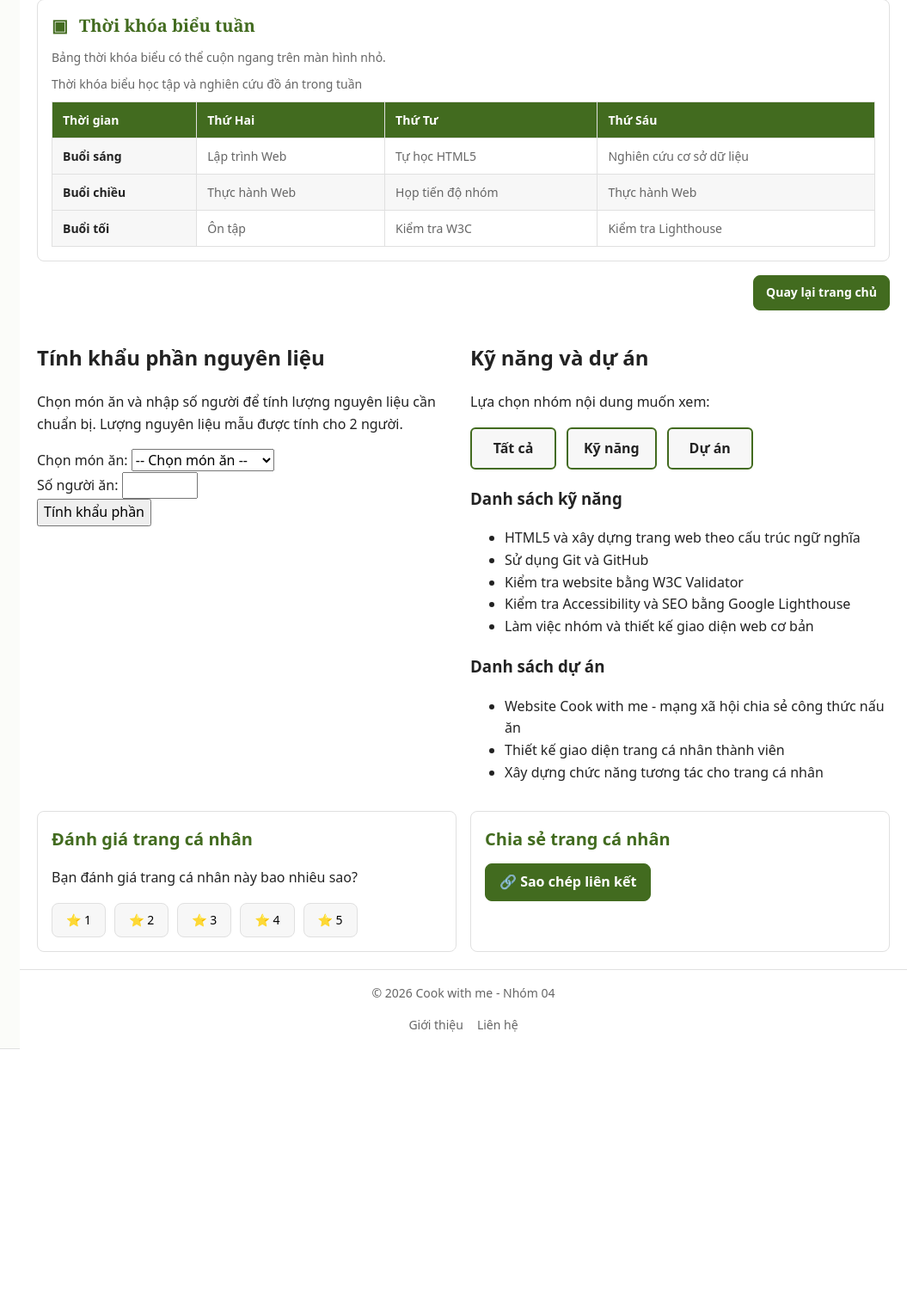
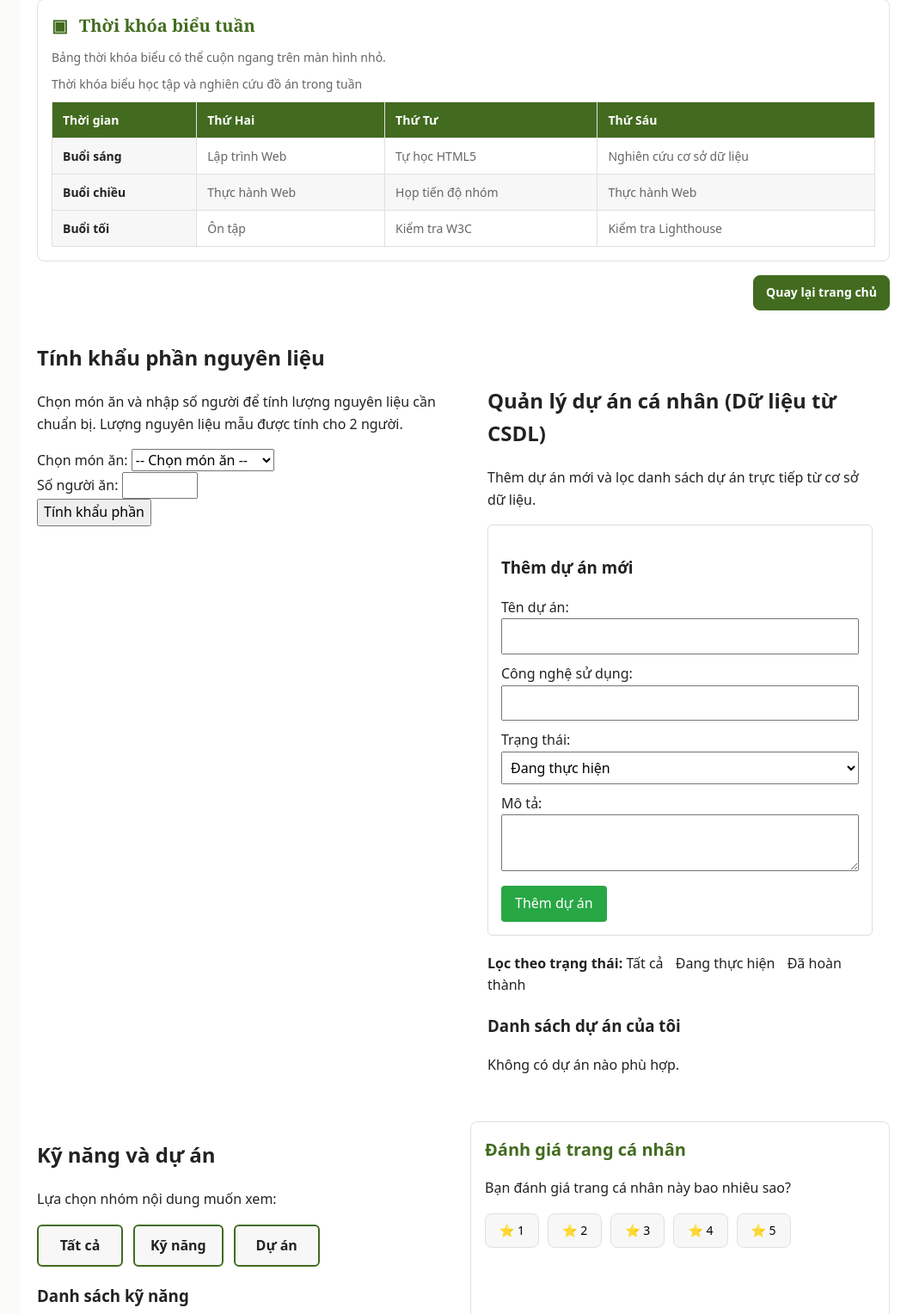
Before and after one commit to BaoHan210/ltweb-doan-nhom04, a PHP site: page /thanhvien/3120224096_lena/gioithieu.php in a window 1280 px wide. Shown: the part 1036-2564 px from the top of the page at 86% size, without its empty margins (225-1280 px from the left). Before the commit the page ends 2256 px from the top, so only its background shows below. Run offline with PHP 8.4, Linux system fonts and the light colour scheme; tables that the repository leaves empty or names only in its code hold one stand-in row (values such as "Sample post").

Commit message:
Hoan thien trang gioithieu.php va chuc nang CSDL - Le Thi A Na

```diff
--- a/thanhvien/3120224096_lena/gioithieu.php
+++ b/thanhvien/3120224096_lena/gioithieu.php
@@ -11,11 +11,20 @@ if (session_status() !== PHP_SESSION_ACTIVE) {
 }
 
 require_once __DIR__ . '/../../inc/config.php';
+if (!isset($pdo)) {
+    try {
+        $pdo = new PDO('mysql:host=localhost;dbname=ltweb_nhom04;charset=utf8mb4', 'root', '');
+        $pdo->setAttribute(PDO::ATTR_ERRMODE, PDO::ERRMODE_EXCEPTION);
+    } catch (PDOException $e) {
+        die('Kết nối CSDL thất bại: ' . $e->getMessage());
+    }
+}
 
 $tieuDe = 'Thông tin cá nhân - Lê Thị A Na';
 $trang = 'gioi-thieu';
 $goc = '../../';
 $customJS = 'thanhvien/3120224096_lena/js/canhan.js';
+$mssv = '3120224096'; // MSSV của bạn
 
 $congThuc = [
     'thit-kho' => [
@@ -95,6 +104,7 @@ $congThuc = [
     ]
 ];
 
+// Xử lý Form 1: Tính khẩu phần
 if (
     $_SERVER['REQUEST_METHOD'] === 'POST'
     && isset($_POST['tinh_khau_phan'])
@@ -149,10 +159,36 @@ if (
     exit;
 }
 
+// Xử lý Form CSDL mới: Thêm dự án cá nhân (tv_du_an_ca_nhan)
+if ($_SERVER['REQUEST_METHOD'] === 'POST' && isset($_POST['them_du_an'])) {
+    $tenDuAn = trim($_POST['ten_du_an'] ?? '');
+    $congNghe = trim($_POST['cong_nghe'] ?? '');
+    $trangThai = trim($_POST['trang_thai'] ?? '');
+    $moTa = trim($_POST['mo_ta'] ?? '');
+
+    if (!empty($tenDuAn) && !empty($congNghe) && !empty($trangThai)) {
+        $stmtInsert = $pdo->prepare("INSERT INTO tv_du_an_ca_nhan (mssv, ten_du_an, cong_nghe, trang_thai, mo_ta) VALUES (?, ?, ?, ?, ?)");
+        $stmtInsert->execute([$mssv, $tenDuAn, $congNghe, $trangThai, $moTa]);
+    }
+    header('Location: ' . $_SERVER['SCRIPT_NAME'] . '#quan-ly-du-an');
+    exit;
+}
+
 $khauPhanLoi = $_SESSION['khauPhanLoi'] ?? '';
 $khauPhanKetQua = $_SESSION['khauPhanKetQua'] ?? null;
 
 unset($_SESSION['khauPhanLoi'], $_SESSION['khauPhanKetQua']);
+
+// Lấy danh sách dự án từ CSDL có hỗ trợ lọc theo trạng thái
+$filterStatus = $_GET['trang_thai_loc'] ?? '';
+if (!empty($filterStatus)) {
+    $stmtDuAn = $pdo->prepare("SELECT * FROM tv_du_an_ca_nhan WHERE mssv = ? AND trang_thai = ? ORDER BY id DESC");
+    $stmtDuAn->execute([$mssv, $filterStatus]);
+} else {
+    $stmtDuAn = $pdo->prepare("SELECT * FROM tv_du_an_ca_nhan WHERE mssv = ? ORDER BY id DESC");
+    $stmtDuAn->execute([$mssv]);
+}
+$danhSachDuAn = $stmtDuAn->fetchAll();
 
 require_once __DIR__ . '/../../inc/header.php';
 ?>
@@ -461,6 +497,72 @@ require_once __DIR__ . '/../../inc/header.php';
     <?php endif; ?>
 </section>
 
+<!-- QUẢN LÝ DỰ ÁN CÁ NHÂN (2 Chức năng CSDL mới: Thêm & Lọc dự án) -->
+<section class="quan-ly-du-an" id="quan-ly-du-an" style="margin-top: 30px; padding: 20px; background: #fff; border-radius: 8px;">
+    <h2>Quản lý dự án cá nhân (Dữ liệu từ CSDL)</h2>
+    <p>Thêm dự án mới và lọc danh sách dự án trực tiếp từ cơ sở dữ liệu.</p>
+
+    <!-- Form thêm dự án mới -->
+    <form method="POST" action="#quan-ly-du-an" style="margin-bottom: 20px; padding: 15px; border: 1px solid #ddd; border-radius: 5px;">
+        <h3>Thêm dự án mới</h3>
+        <div style="margin-bottom: 10px;">
+            <label>Tên dự án:</label><br>
+            <input type="text" name="ten_du_an" required style="width: 100%; padding: 6px;">
+        </div>
+        <div style="margin-bottom: 10px;">
+            <label>Công nghệ sử dụng:</label><br>
+            <input type="text" name="cong_nghe" required style="width: 100%; padding: 6px;">
+        </div>
+        <div style="margin-bottom: 10px;">
+            <label>Trạng thái:</label><br>
+            <select name="trang_thai" style="width: 100%; padding: 6px;">
+                <option value="Đang thực hiện">Đang thực hiện</option>
+                <option value="Đã hoàn thành">Đã hoàn thành</option>
+            </select>
+        </div>
+        <div style="margin-bottom: 10px;">
+            <label>Mô tả:</label><br>
+            <textarea name="mo_ta" rows="2" required style="width: 100%; padding: 6px;"></textarea>
+        </div>
+        <button type="submit" name="them_du_an" style="padding: 8px 16px; background: #28a745; color: white; border: none; border-radius: 4px; cursor: pointer;">Thêm dự án</button>
+    </form>
+
+    <!-- Bộ lọc trạng thái dự án -->
+    <div style="margin-bottom: 15px;">
+        <strong>Lọc theo trạng thái: </strong>
+        <a href="gioithieu.php#quan-ly-du-an" style="margin-right: 10px;">Tất cả</a>
+        <a href="gioithieu.php?trang_thai_loc=Đang+thực+hiện#quan-ly-du-an" style="margin-right: 10px;">Đang thực hiện</a>
+        <a href="gioithieu.php?trang_thai_loc=Đã+hoàn+thành#quan-ly-du-an">Đã hoàn thành</a>
+    </div>
+
+    <!-- Hiển thị danh sách dự án -->
+    <h3>Danh sách dự án của tôi</h3>
+    <?php if (empty($danhSachDuAn)): ?>
+        <p>Không có dự án nào phù hợp.</p>
+    <?php else: ?>
+        <table border="1" cellpadding="10" cellspacing="0" style="width: 100%; border-collapse: collapse;">
+            <thead>
+                <tr style="background: #f4f4f4;">
+                    <th>Tên dự án</th>
+                    <th>Công nghệ</th>
+                    <th>Trạng thái</th>
+                    <th>Mô tả</th>
+                </tr>
+            </thead>
+            <tbody>
+                <?php foreach ($danhSachDuAn as $da): ?>
+                    <tr>
+                        <td><strong><?= e($da['ten_du_an']) ?></strong></td>
+                        <td><?= e($da['cong_nghe']) ?></td>
+                        <td><?= e($da['trang_thai']) ?></td>
+                        <td><?= e($da['mo_ta']) ?></td>
+                    </tr>
+                <?php endforeach; ?>
+            </tbody>
+        </table>
+    <?php endif; ?>
+</section>
+
 <!-- DANH SÁCH KỸ NĂNG VÀ DỰ ÁN -->
 <?php
 $danhSachKyNang = [
@@ -471,7 +573,7 @@ $danhSachKyNang = [
     'Làm việc nhóm và thiết kế giao diện web cơ bản'
 ];
 
-$danhSachDuAn = [
+$danhSachDuAnCu = [
     'Website Cook with me - mạng xã hội chia sẻ công thức nấu ăn',
     'Thiết kế giao diện trang cá nhân thành viên',
     'Xây dựng chức năng tương tác cho trang cá nhân'
@@ -544,7 +646,7 @@ if (!in_array($nhom, ['tat-ca', 'ky-nang', 'du-an'], true)) {
 
       <ul>
 
-        <?php foreach ($danhSachDuAn as $duAn): ?>
+        <?php foreach ($danhSachDuAnCu as $duAn): ?>
 
           <li>
             <?= e($duAn) ?>
```
